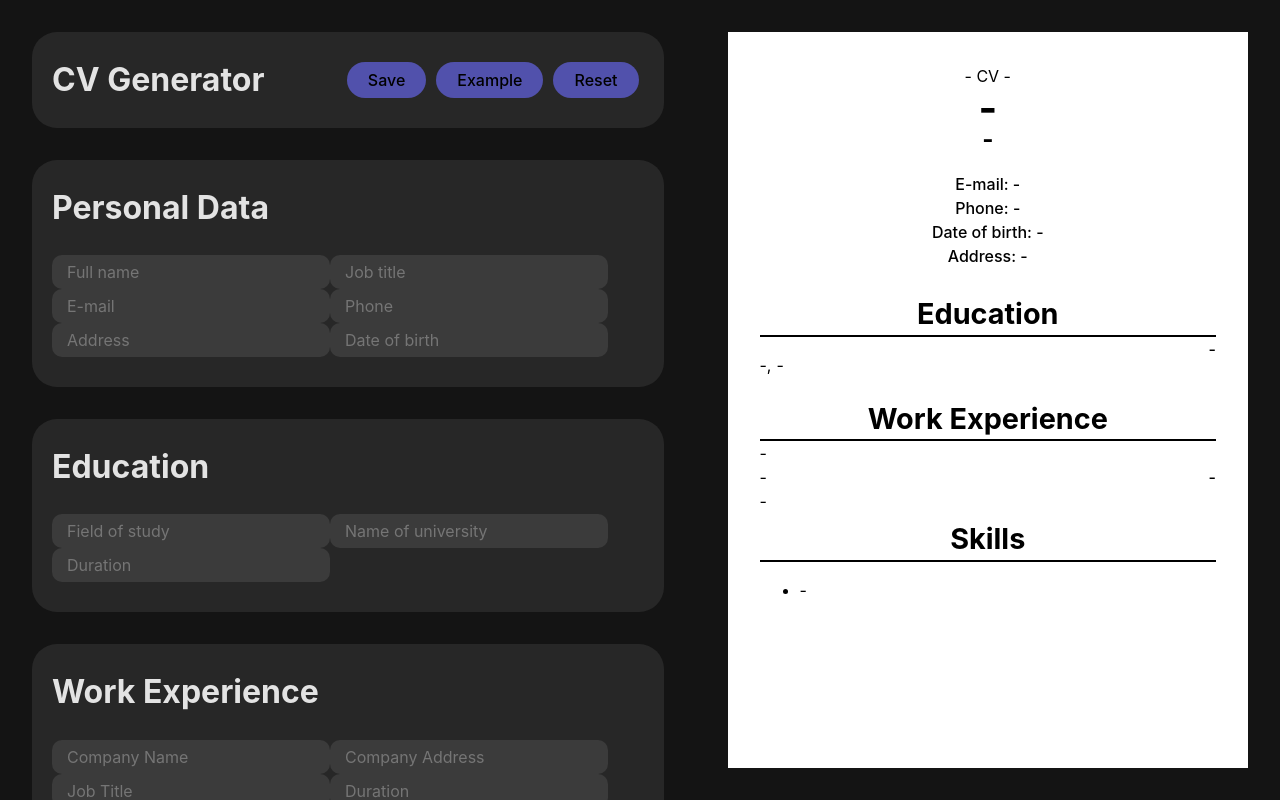
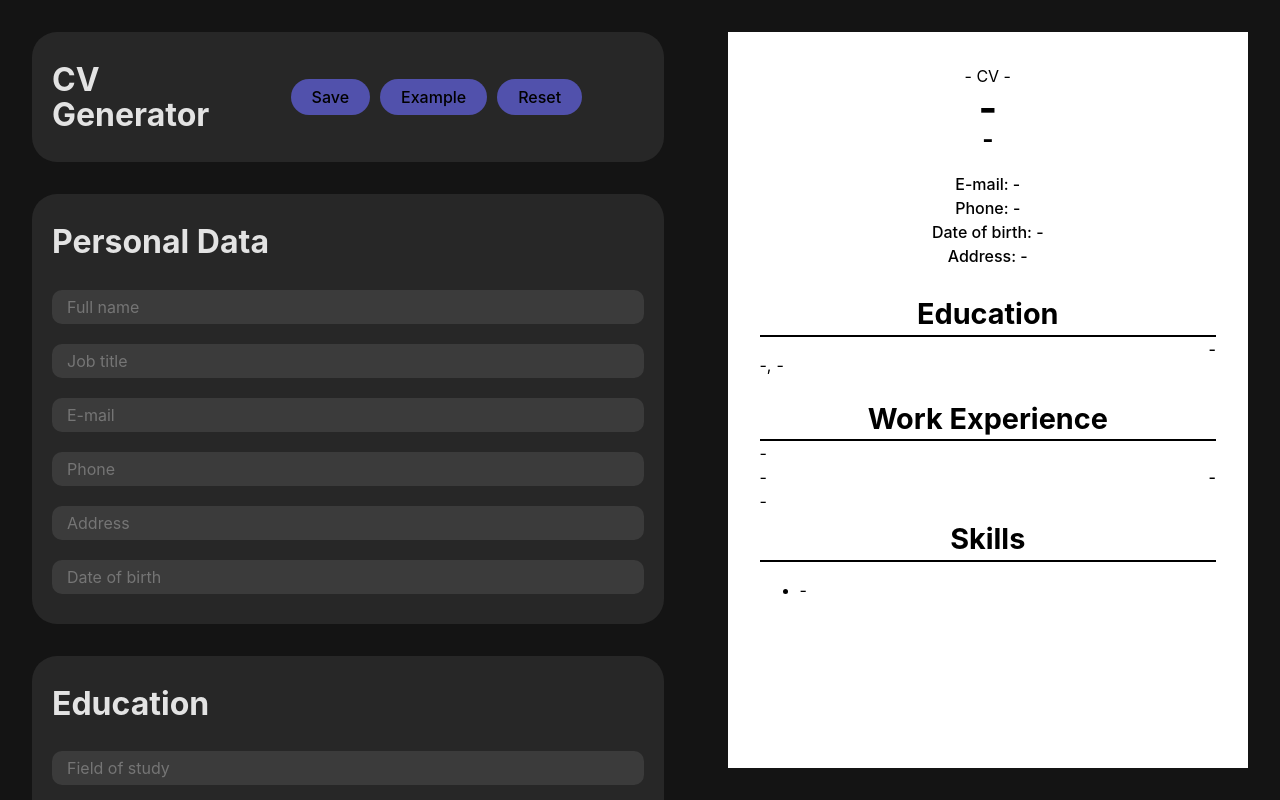
Before and after one commit to brexus/cv-generator, a React (Vite) app: page / in a window 1280 px wide. Built offline with nearby package versions, Linux system fonts and the light colour scheme.

Commit message:
add styles to form in #main

```diff
--- a/src/styles/Education.css
+++ b/src/styles/Education.css
@@ -1,3 +1,20 @@
 #education {
 
 }
+
+#education > div {
+    display: flex;
+    flex-direction: column;
+    justify-content: center;
+    align-items: center;
+    width: 100%;
+}
+
+#education > div > input {
+    width: 100%;
+    margin-top: 20px;
+}
+
+#education > div > input:nth-child(1) {
+    margin-top: 0;
+}
--- a/src/styles/Header.css
+++ b/src/styles/Header.css
@@ -2,12 +2,15 @@
     margin-top: 0;
     flex-direction: row;
     justify-content: space-between;
+    align-items: center;
+    width: 100%;
 }
 
 #header h1 {
     margin: 0;
     font-size: 2rem;
     margin-right: 20px;
+
 }
 
 #header button {
@@ -19,6 +22,7 @@
     flex-direction: row;
     justify-content: center;
     align-items: center;
+
 }
 
 #header-buttons {
@@ -26,5 +30,6 @@
     flex-direction: row;
     justify-content: center;
     align-items: center;
-    width: max-content;
+    height: 100%;
+    width: 100%;
 }
--- a/src/styles/Main.css
+++ b/src/styles/Main.css
@@ -1,4 +1,5 @@
 #main {
     max-width: 700px;
+    width: 700px;
     overflow-y: scroll;
 }
--- a/src/styles/PersonalData.css
+++ b/src/styles/PersonalData.css
@@ -1,3 +1,20 @@
 #personalData {
 
 }
+
+#personalData > div {
+    display: flex;
+    flex-direction: column;
+    justify-content: center;
+    align-items: center;
+    width: 100%;
+}
+
+#personalData > div > input {
+    width: 100%;
+    margin-top: 20px;
+}
+
+#personalData > div > input:nth-child(1) {
+    margin-top: 0;
+}
--- a/src/styles/Preview.css
+++ b/src/styles/Preview.css
@@ -1,6 +1,6 @@
 #preview {
     /* background-color: white; */
-    width: 100%;
+    /* width: 100%; */
     height: 100%;
     /* margin-left: 2rem; */
     display: flex;
--- a/src/styles/Skills.css
+++ b/src/styles/Skills.css
@@ -1,3 +1,20 @@
 #skills {
 
 }
+
+#skills > div {
+    display: flex;
+    flex-direction: column;
+    justify-content: center;
+    align-items: center;
+    width: 100%;
+}
+
+#skills > div > input {
+    width: 100%;
+    margin-top: 20px;
+}
+
+#skills > div > input:nth-child(1) {
+    margin-top: 0;
+}
--- a/src/styles/WorkExperience.css
+++ b/src/styles/WorkExperience.css
@@ -1,3 +1,20 @@
 #workExperience {
 
 }
+
+#workExperience > div {
+    display: flex;
+    flex-direction: column;
+    justify-content: center;
+    align-items: center;
+    width: 100%;
+}
+
+#workExperience > div > input {
+    width: 100%;
+    margin-top: 20px;
+}
+
+#workExperience > div > input:nth-child(1) {
+    margin-top: 0;
+}
```
